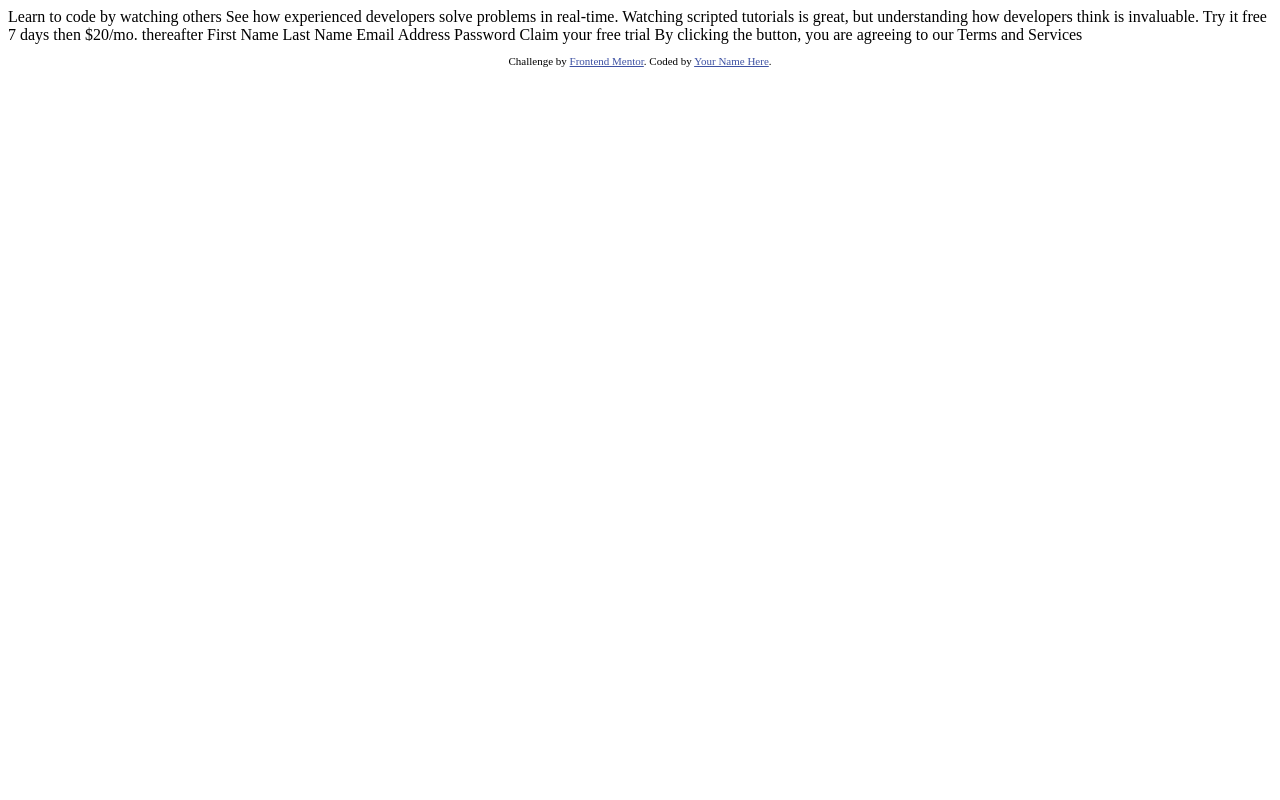
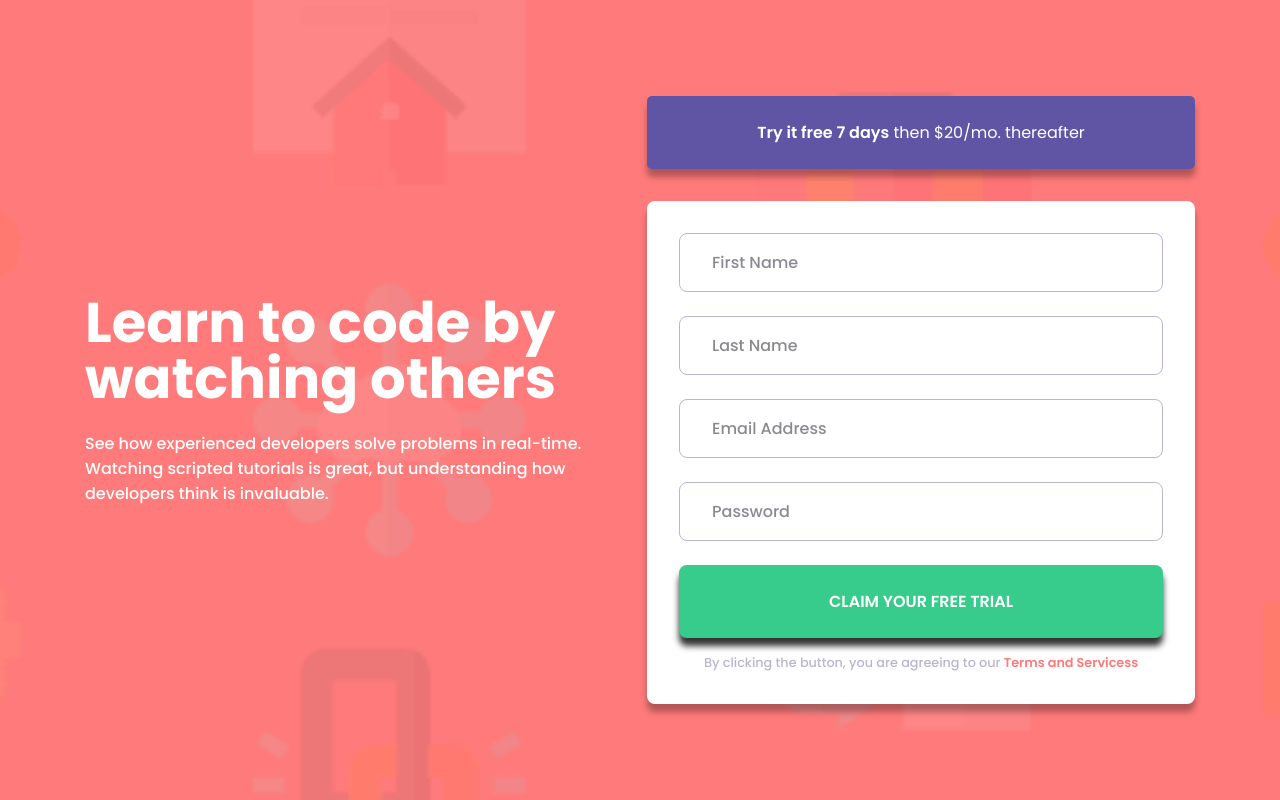
Before and after one commit to unkovicgit/intro-component-with-signup-form, a plain HTML site: page index.html in a window 1280 px wide. Drawn offline with Linux system fonts and the light colour scheme.

Commit message:
Finished Project

```diff
--- /dev/null
+++ b/css/reset.css
@@ -0,0 +1,80 @@
+/***
+    The new CSS reset - version 1.6.0 (last updated 29.4.2022)
+    GitHub page: https://github.com/elad2412/the-new-css-reset
+***/
+
+/*
+    Remove all the styles of the "User-Agent-Stylesheet", except for the 'display' property
+    - The "symbol *" part is to solve Firefox SVG sprite bug
+ */
+*:where(:not(html, iframe, canvas, img, svg, video):not(svg *, symbol *)) {
+    all: unset;
+    display: revert;
+}
+
+/* Preferred box-sizing value */
+*,
+*::before,
+*::after {
+    box-sizing: border-box;
+}
+
+/* Reapply the pointer cursor for anchor tags */
+a,
+button {
+    cursor: revert;
+}
+
+/* Remove list styles (bullets/numbers) */
+ol,
+ul,
+menu {
+    list-style: none;
+}
+
+/* For images to not be able to exceed their container */
+img {
+    max-width: 100%;
+}
+
+/* removes spacing between cells in tables */
+table {
+    border-collapse: collapse;
+}
+
+/* revert the 'white-space' property for textarea elements on Safari */
+textarea {
+    white-space: revert;
+}
+
+/* minimum style to allow to style meter element */
+meter {
+    -webkit-appearance: revert;
+    appearance: revert;
+}
+
+/* reset default text opacity of input placeholder */
+::placeholder {
+    color: unset;
+}
+
+/* fix the feature of 'hidden' attribute.
+   display:revert; revert to element instead of attribute */
+:where([hidden]) {
+    display: none;
+}
+
+/* revert for bug in Chromium browsers
+   - fix for the content editable attribute will work properly. */
+:where([contenteditable]) {
+    -moz-user-modify: read-write;
+    -webkit-user-modify: read-write;
+    overflow-wrap: break-word;
+    -webkit-line-break: after-white-space;
+    line-break: after-white-space;
+}
+
+/* apply back the draggable feature - exist only in Chromium and Safari */
+:where([draggable="true"]) {
+    -webkit-user-drag: element;
+}
--- /dev/null
+++ b/css/style.css
@@ -0,0 +1,230 @@
+@import url("https://fonts.googleapis.com/css2?family=Poppins:wght@400;500;600;700&display=swap");
+
+:root {
+	--red: hsl(0, 100%, 74%);
+	--green: hsl(154, 59%, 51%);
+	--blue: hsl(248, 32%, 49%);
+	--dark-blue: hsl(249, 10%, 26%);
+	--grayish-blue: hsl(246, 25%, 77%);
+	--font: "Poppins", sans-serif;
+}
+
+::placeholder {
+	color: var(--dark-blue);
+	opacity: 0.6;
+}
+
+body {
+	min-height: 100vh;
+	background-color: var(--red);
+	background-image: url(../images/bg-intro-mobile.png);
+	background-size: cover;
+	color: #fff;
+	font-family: var(--font);
+	font-weight: 500;
+	padding: 6rem 1.5rem 3rem 1.5rem;
+}
+
+@media (min-width: 1150px) {
+	body {
+		padding: 0;
+		display: flex;
+		justify-content: center;
+		align-items: center;
+	}
+}
+
+.container {
+	width: 100%;
+	margin: 0 auto;
+}
+
+@media (min-width: 450px) {
+	.container {
+		width: 80%;
+	}
+}
+
+@media (min-width: 600px) {
+	.container {
+		width: 65%;
+	}
+}
+
+@media (min-width: 800px) {
+	.container {
+		width: 50%;
+	}
+}
+
+@media (min-width: 1150px) {
+	.container {
+		width: 1110px;
+		display: grid;
+		grid-template-rows: auto 1fr;
+		grid-template-columns: 1fr 1.1fr;
+		align-items: center;
+		justify-content: space-between;
+		grid-column-gap: 4rem;
+	}
+}
+
+header {
+	grid-row: span 2;
+}
+
+.title {
+	font-size: 1.7rem;
+	font-weight: 700;
+	line-height: 1;
+	text-align: center;
+	margin-bottom: 1.5rem;
+}
+
+@media (min-width: 1150px) {
+	.title {
+		font-size: 3.5rem;
+		text-align: start;
+	}
+}
+
+.description {
+	text-align: center;
+	margin-bottom: 2rem;
+}
+
+@media (min-width: 1150px) {
+	.description {
+		margin: 0;
+		text-align: start;
+		font-size: 1rem;
+	}
+}
+
+.block {
+	background-color: var(--blue);
+	padding: 1rem 4rem;
+	text-align: center;
+	border-radius: 5px;
+	font-weight: 400;
+	margin-bottom: 2rem;
+	box-shadow: 0 0.5rem 0.4rem 0 rgba(0, 0, 0, 0.3);
+}
+
+@media (min-width: 1150px) {
+	.block {
+		padding: 1.5rem 0;
+	}
+}
+
+.block span {
+	font-weight: 600;
+}
+
+.form {
+	background-color: #fff;
+	padding: 1.5rem;
+	border-radius: 0.5rem;
+	box-shadow: 0 0.5rem 0.4rem 0 rgba(0, 0, 0, 0.3);
+}
+
+@media (min-width: 1150px) {
+	.form {
+		padding: 2rem;
+	}
+}
+
+.form__ctrl {
+	border: 1px solid var(--grayish-blue);
+	border-radius: 0.5rem;
+	margin-bottom: 1rem;
+	position: relative;
+}
+
+@media (min-width: 1150px) {
+	.form__ctrl {
+		margin-bottom: 1.5rem;
+	}
+}
+
+.form__ctrl:active {
+	border: 1px solid var(--dark-blue);
+}
+
+.form__ctrl.error {
+	border: 1px solid var(--red);
+	margin-bottom: 0;
+}
+
+.error__icon {
+	position: absolute;
+	top: 50%;
+	transform: translateY(-50%);
+	right: 0.5rem;
+	display: none;
+}
+
+.form__ctrl.error .error__icon {
+	display: block;
+}
+
+.form__inp {
+	padding: 0.8rem;
+	width: 100%;
+	color: var(--dark-blue);
+}
+
+@media (min-width: 1150px) {
+	.form__inp {
+		padding: 1rem 2rem;
+	}
+}
+
+.form__ctrl.error .form__inp {
+	color: var(--red);
+}
+
+.error__msg {
+	color: var(--red);
+	text-align: right;
+	font-size: 0.7rem;
+	font-weight: 600;
+	margin-top: 0.5rem;
+	margin-bottom: 1rem;
+	display: none;
+}
+
+.error + .error__msg {
+	display: block;
+}
+
+.btn {
+	background-color: var(--green);
+	display: block;
+	width: 100%;
+	padding: 1rem 0;
+	text-align: center;
+	text-transform: uppercase;
+	font-weight: 600;
+	border-radius: 0.5rem;
+	margin-bottom: 1rem;
+	box-shadow: 0 0.5rem 0.4rem 0 rgba(0, 0, 0, 0.8);
+	cursor: pointer;
+}
+
+@media (min-width: 1150px) {
+	.btn {
+		padding: 1.5rem 0;
+	}
+}
+
+.terms {
+	color: var(--grayish-blue);
+	font-size: 0.8rem;
+	text-align: center;
+}
+
+.terms a {
+	color: var(--red);
+	font-weight: 600;
+}
--- a/index.html
+++ b/index.html
@@ -1,42 +1,110 @@
 <!DOCTYPE html>
 <html lang="en">
   <head>
-  <meta charset="UTF-8">
-  <meta name="viewport" content="width=device-width, initial-scale=1.0"> <!-- displays site properly based on user's device -->
+    <meta charset="UTF-8" />
+    <meta name="viewport" content="width=device-width, initial-scale=1.0" />
 
-  <link rel="icon" type="image/png" sizes="32x32" href="./images/favicon-32x32.png">
+    <link
+      rel="icon"
+      type="image/png"
+      sizes="32x32"
+      href="./images/favicon-32x32.png"
+    />
 
     <title>Frontend Mentor | Intro component with sign up form</title>
 
-  <!-- Feel free to remove these styles or customise in your own stylesheet 👍 -->
-  <style>
-    .attribution { font-size: 11px; text-align: center; }
-    .attribution a { color: hsl(228, 45%, 44%); }
-  </style>
+    <link rel="stylesheet" href="css/reset.css" />
+    <link rel="stylesheet" href="css/style.css" />
   </head>
   <body>
+    <main>
+      <div class="container">
+        <header>
+          <h1 class="title">Learn to code by watching others</h1>
 
-  Learn to code by watching others
+          <p class="description">
+            See how experienced developers solve problems in real-time. Watching
+            scripted tutorials is great, but understanding how developers think
+            is invaluable.
+          </p>
+        </header>
 
-  See how experienced developers solve problems in real-time. Watching scripted tutorials is great,
-  but understanding how developers think is invaluable.
+        <div class="block">
+          <p class="offer">
+            <span>Try it free 7 days</span> then $20/mo. thereafter
+          </p>
+        </div>
 
-  Try it free 7 days then $20/mo. thereafter
+        <form class="form" action="#" novalidate>
+          <div class="form__ctrl">
+            <input
+              name="firstName"
+              id="firstName"
+              type="text"
+              placeholder="First Name"
+              class="form__inp"
+            />
+            <img
+              src="images/icon-error.svg"
+              alt="error icon"
+              class="error__icon"
+            />
+          </div>
+          <p class="error__msg"></p>
+          <div class="form__ctrl">
+            <input
+              type="text"
+              id="lastName"
+              name="lastName"
+              placeholder="Last Name"
+              class="form__inp"
+            />
+            <img
+              src="images/icon-error.svg"
+              alt="error icon"
+              class="error__icon"
+            />
+          </div>
+          <p class="error__msg"></p>
+          <div class="form__ctrl">
+            <input
+              type="email"
+              id="email"
+              name="email"
+              placeholder="Email Address"
+              class="form__inp"
+            />
+            <img
+              src="images/icon-error.svg"
+              alt="error icon"
+              class="error__icon"
+            />
+          </div>
+          <p class="error__msg"></p>
+          <div class="form__ctrl">
+            <input
+              type="password"
+              id="password"
+              name="password"
+              placeholder="Password"
+              class="form__inp"
+            /><img
+              src="images/icon-error.svg"
+              alt="error icon"
+              class="error__icon"
+            />
+          </div>
+          <p class="error__msg"></p>
 
-  First Name
-  Last Name
-  Email Address
-  Password
+          <input type="submit" class="btn" value="Claim your free trial " />
 
-  Claim your free trial
-
-  By clicking the button, you are agreeing to our Terms and Services
-
-  <footer>
-    <p class="attribution">
-      Challenge by <a href="https://www.frontendmentor.io?ref=challenge" target="_blank">Frontend Mentor</a>.
-      Coded by <a href="#">Your Name Here</a>.
+          <p class="terms">
+            By clicking the button, you are agreeing to our
+            <a href="#">Terms and Servicess</a>
           </p>
-  </footer>
+        </form>
+      </div>
+    </main>
+    <script src="js/script.js"></script>
   </body>
 </html>
--- /dev/null
+++ b/js/script.js
@@ -0,0 +1,67 @@
+const form = document.querySelector(".form");
+
+const firstNameInput = document.querySelector("#firstName");
+const firstNameCtrl = document.querySelector(".form__ctrl:first-of-type");
+const firstNameError = document.querySelector(
+	".form__ctrl:first-of-type+.error__msg"
+);
+
+const lastNameInput = document.querySelector("#lastName");
+const lastNameCtrl = document.querySelector(".form__ctrl:nth-of-type(2)");
+const lastNameError = document.querySelector(
+	".form__ctrl:nth-of-type(2)+.error__msg"
+);
+
+const emailInput = document.querySelector("#email");
+const emailCtrl = document.querySelector(".form__ctrl:nth-of-type(3)");
+const emailError = document.querySelector(
+	".form__ctrl:nth-of-type(3)+.error__msg"
+);
+const emailReg = /^[\w-\.]+@([\w-]+\.)+[\w-]{2,4}$/;
+
+const passwordInput = document.querySelector("#password");
+const passwordCtrl = document.querySelector(".form__ctrl:last-of-type");
+const passwordError = document.querySelector(
+	".form__ctrl:last-of-type+.error__msg"
+);
+
+form.onsubmit = submitFormat;
+
+function submitFormat(event) {
+	event.preventDefault();
+
+	if (firstNameInput.value === "") {
+		firstNameCtrl.classList.add("error");
+		firstNameError.textContent = "First Name cannot be empty";
+	} else {
+		firstNameCtrl.classList.remove("error");
+		firstNameError.textContent = "";
+	}
+
+	if (lastNameInput.value === "") {
+		lastNameCtrl.classList.add("error");
+		lastNameError.textContent = "Last Name cannot be empty";
+	} else {
+		lastNameCtrl.classList.remove("error");
+		lastNameError.textContent = "";
+	}
+
+	if (emailInput.value === "") {
+		emailCtrl.classList.add("error");
+		emailError.textContent = "Email Address cannot be empty";
+	} else if (!emailReg.test(emailInput.value)) {
+		emailCtrl.classList.add("error");
+		emailError.textContent = "Looks like this is not an email";
+	} else {
+		emailCtrl.classList.remove("error");
+		emailError.textContent = "";
+	}
+
+	if (passwordInput.value === "") {
+		passwordCtrl.classList.add("error");
+		passwordError.textContent = "Last Name cannot be empty";
+	} else {
+		passwordCtrl.classList.remove("error");
+		passwordError.textContent = "";
+	}
+}
```
Also changed, not shown: design/active-states.jpg (deleted), design/desktop-design.jpg (deleted), design/desktop-preview.jpg (deleted), design/mobile-design.jpg (deleted), images/screenshot-mob.jpg (added), images/screenshot.jpg (added), 3 other files. Lines whose indentation alone changed are shown as unchanged.
